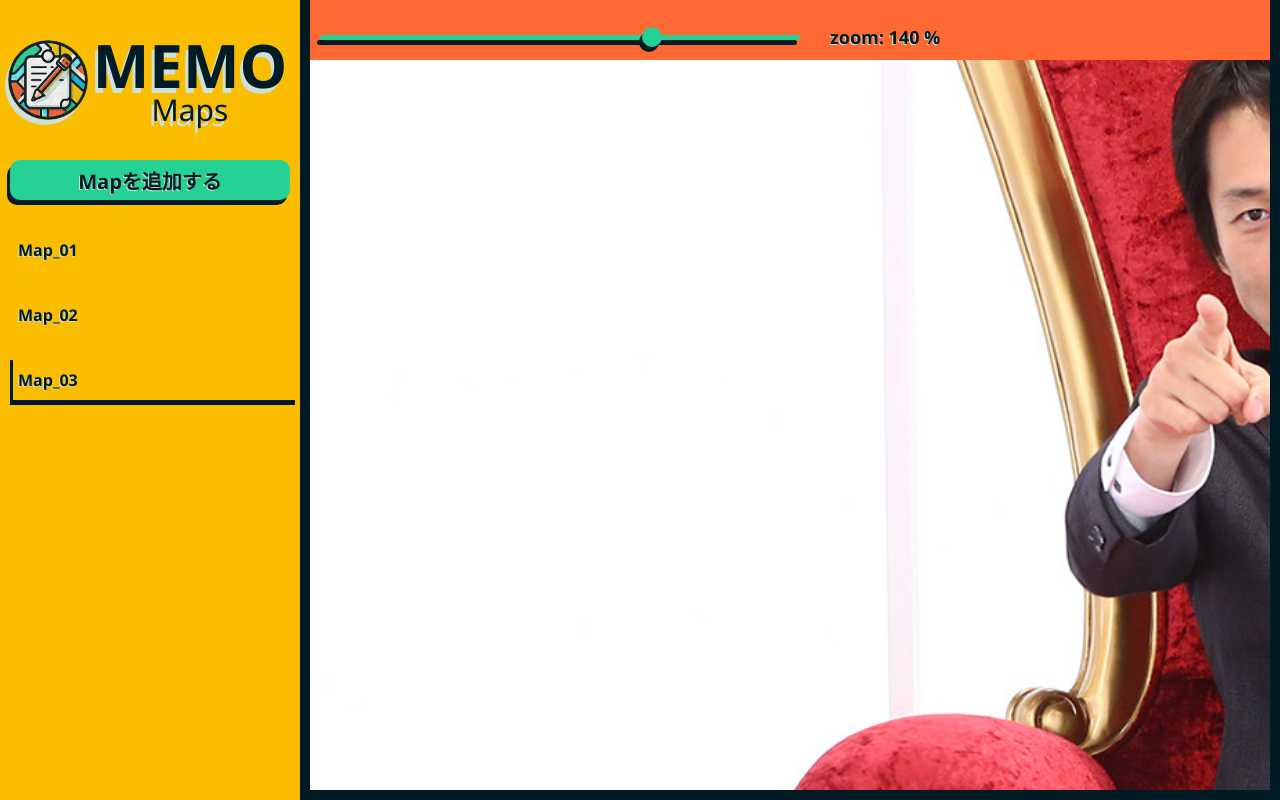
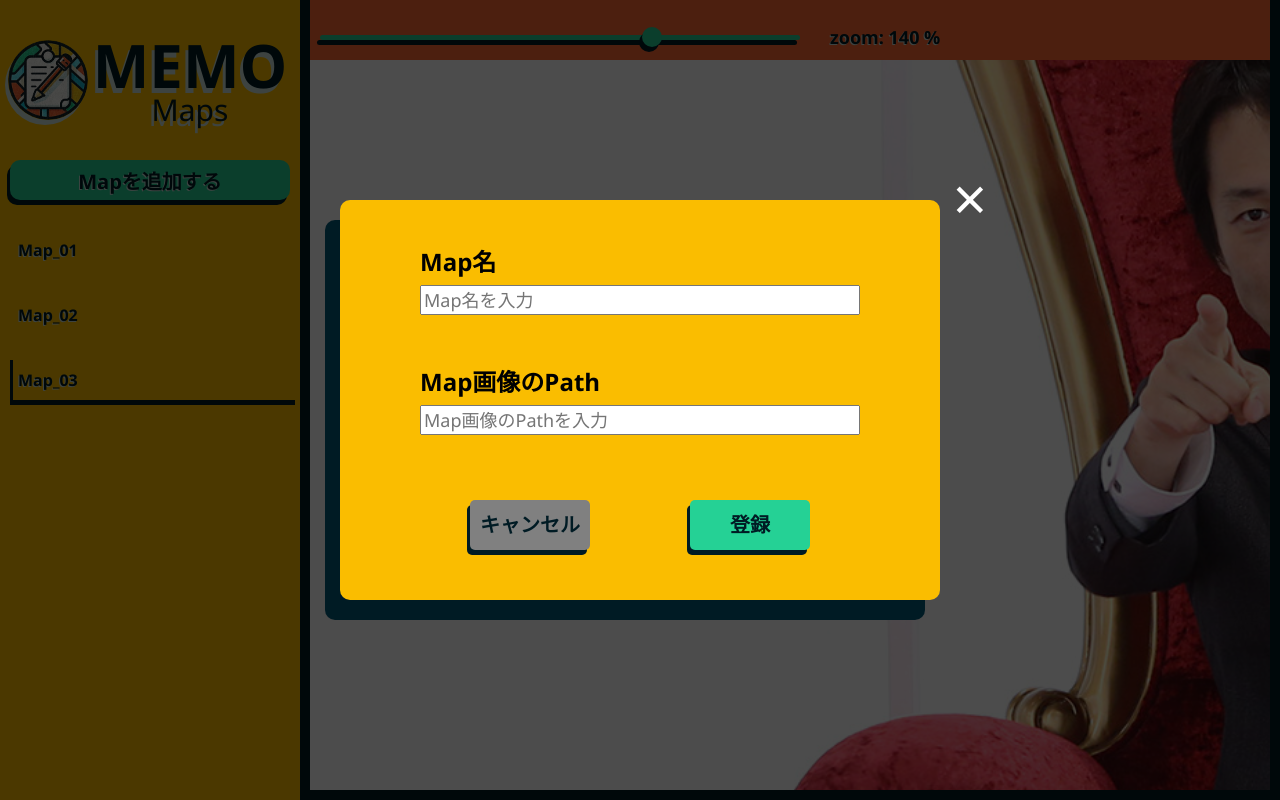
Before and after one commit to d-shukuya/kadai03_memo_20231104, a plain HTML site: page index.html in a window 1280 px wide. Both pictures are taken after a click on the button "Mapを追加する". Drawn offline with Linux system fonts and the light colour scheme.

Commit message:
新規Map登録モーダルを追加

```diff
--- a/css/style.css
+++ b/css/style.css
@@ -14,6 +14,7 @@ body {
         "left     ..... .....  ....." 10px
     /    300px    10px  1fr    10px;
     background-color: #001B24;
+    position: relative;
 }
 
 header {
@@ -231,6 +232,165 @@ main {
     height: auto;
 }
 
+/* 新規Map登録モーダル */
+#create_map_area {
+    display: none;
+    position: fixed;
+    width: 100%;
+    height: 100%;
+    top: 0;
+    left: 0;
+    overflow: auto;
+}
+
+#create_map_area_overlay {
+    position: fixed;
+    width: 100%;
+    height: 100%;
+    top: 0;
+    left: 0;
+    background: rgba(0,0,0,0.7);
+}
+
+#create_map_area_body{
+    width: 100%;
+    height: 100%;
+    display: flex;
+}
+
+#create_map_form{
+    background: #FABD00;
+    width: 600px;
+    height: 400px;
+    position: absolute;
+    top: 50%;
+    left: 50%;
+    transform: translate(-50%, -50%);
+    -webkit-transform: translate(-50%, -50%);
+    -ms-transform: translate(-50%, -50%);
+    border-radius: 10px;
+    box-shadow: -15px 20px #001B24;
+}
+
+#create_map_area_close {
+    font-family: 'Segoe UI', Tahoma, Geneva, Verdana, sans-serif;
+    color: white;
+    font-size: 60px;
+    position: absolute;
+    top: 50%;
+    left: 50%;
+    transform: translate(305px, -220px);
+    -webkit-transform: translate(305px, -220px);
+    -ms-transform: translate(305px, -220px);
+    width: 50px;
+    height: 50px;
+    display: flex;
+    justify-content: center;
+    align-items: center;
+    padding: 0px 0px 15px 0px;
+    overflow: hidden;
+}
+
+#create_map_area_overlay,
+#create_map_area_close {
+    cursor: default;
+}
+
+#create_map_form>p,
+#create_map_form>input{
+    font-family: 'Segoe UI', Tahoma, Geneva, Verdana, sans-serif;
+    position: absolute;
+    left: 80px;
+}
+#create_map_form>p{
+    font-size: 24px;
+    font-weight: bold;
+}
+#create_map_form>input {
+    font-size: 18px;
+    width: 440px;
+}
+#create_map_name_label {
+    top: 50px
+}
+#create_map_name {
+    top: 85px
+}
+#create_map_path_label{
+    top: 170px
+}
+#create_map_path{
+    top: 205px
+}
+.modal_button{
+    font-family: 'Segoe UI', Tahoma, Geneva, Verdana, sans-serif;
+    width: 120px;
+    height: 50px;
+    font-size: 20px;
+    border-radius: 5px;
+    box-shadow: -3px 5px #001B24;
+    display: flex;
+    justify-content: center;
+    align-items: center;
+    position: absolute;
+    bottom: 50px;
+    color: #001B24;
+    font-weight: bold;
+}
+
+.modal_button:hover{
+    cursor: pointer;
+}
+
+.modal_button:active {
+    box-shadow: none;
+    transform: translate(-3px, 5px);
+}
+
+.modal_button_cancel{
+    left: 130px;
+    background: grey;
+}
+
+.modal_button_register {
+    left: 350px;
+    background: #25D195;
+}
+
+
+@media screen and (max-width: 600px) {
+    #create_map_form{
+        left: 0;
+        transform: translate(0, -50%);
+        -webkit-transform: translate(0, -50%);
+        -ms-transform: translate(0, -50%);
+    }
+    #create_map_area_close {
+        left: 0;
+        transform: translate(605px, -220px);
+        -webkit-transform: translate(605px, -220px);
+        -ms-transform: translate(605px, -220px);
+    }
+}
+
+@media screen and (max-height: 400px) {
+    #create_map_form{
+        top: 0;
+        transform: translate(-50%, 0);
+        -webkit-transform: translate(-50%, 0);
+        -ms-transform: translate(-50%, 0);
+    }
+    #create_map_area_close {
+        top: 0;
+        transform: translate(305px, -20px);
+        -webkit-transform: translate(305px, -20px);
+        -ms-transform: translate(305px, -20px);
+    }
+}
+
+
+
+/* 共通 */
 ::-webkit-scrollbar {
     width: 12px;
 }
--- a/index.html
+++ b/index.html
@@ -26,6 +26,22 @@
     </aside>
     <main></main>
 
+    <!-- 新規Map登録モーダル -->
+    <div id="create_map_area">
+      <div id="create_map_area_overlay"></div>
+      <div id="create_map_area_body">
+        <div id="create_map_area_close">×</div>
+        <div id="create_map_form">
+          <p id="create_map_name_label">Map名</p>
+          <input id="create_map_name" type="text" placeholder="Map名を入力" />
+          <p id="create_map_path_label">Map画像のPath</p>
+          <input id="create_map_path" type="text" placeholder="Map画像のPathを入力" />
+          <div id="create_map_cancel" class="modal_button modal_button_cancel">キャンセル</div>
+          <div id="create_map_register" class="modal_button modal_button_register">登録</div>
+        </div>
+      </div>
+    </div>
+
     <!-- スクリプト読込 -->
     <script src="./js/jquery-2.1.3.min.js"></script>
     <script src="./js/memo_item.js"></script>
--- a/js/main.js
+++ b/js/main.js
@@ -38,4 +38,18 @@ $("main").on("scroll", function () {
   }, 500);
 });
 
+// Mapを追加するボタン押下時の操作
+$("#add_map_btn").on("click", function () {
+  // 新規Map登録モーダルを表示
+  $("#create_map_area").fadeIn();
+});
+
+$("#create_map_area_overlay, #create_map_area_close, #create_map_cancel").on("click", function () {
+  // 新規Map登録モーダルを表示
+  $("#create_map_area").fadeOut();
+});
+
+$("#create_map_register").on("click", function () {
+});
+
 // 関数
```
